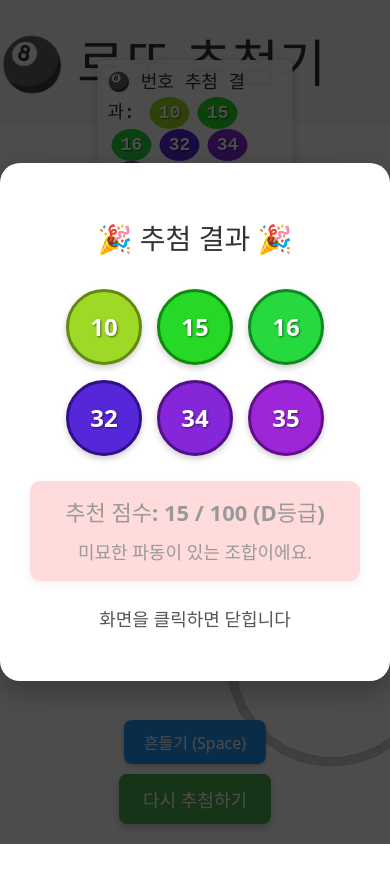
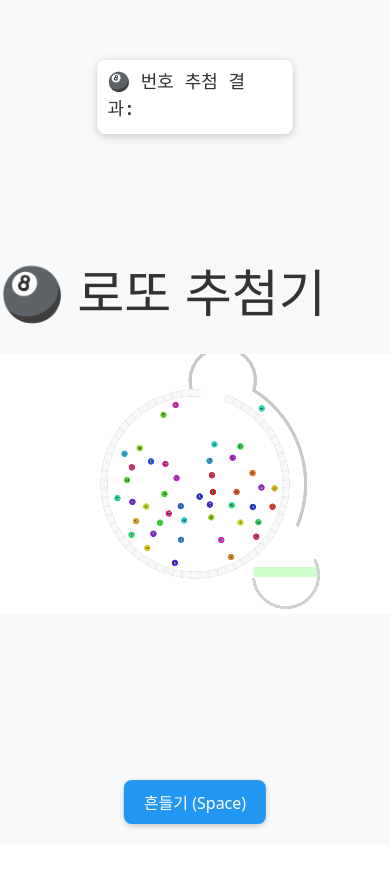
Before and after one commit to Rakk4403/lotto645, a React (Vite) app: page / in a window 390 px wide. Shown: the top 882 px of the page. After the commit the page ends 844 px from the top, so only its background shows below. Built offline with nearby package versions, Linux system fonts and the light colour scheme.

Commit message:
feat: Enhance rendering and scaling logic for Balls and Machine components; improve performance and visual clarity

```diff
--- a/src/components/Balls.ts
+++ b/src/components/Balls.ts
@@ -50,8 +50,14 @@ export function createBalls(
       return;
     }
 
-    // 디버깅용 로그
-    console.log(`렌더링 이벤트 발생, 공 ${balls.length}개 처리`);
+    // 디버깅용 로그는 필요 시에만 활성화
+    // console.log(`렌더링 이벤트 발생, 공 ${balls.length}개 처리`);
+
+    // 화면 크기에 맞게 텍스트 크기 조정을 위한 스케일 계산
+    const canvas = engine.render.canvas;
+    const scaleX = canvas.width / (engine.render.options.width || 1200);
+    const scaleY = canvas.height / (engine.render.options.height || 800);
+    const renderScale = Math.min(scaleX, scaleY);
 
     // 모든 공에 대해 번호 텍스트 렌더링
     for (const ball of balls) {
@@ -63,16 +69,18 @@ export function createBalls(
       // 현재 변환을 저장
       context.save();
 
-      // 텍스트 스타일 설정 (더 크고 굵게)
+      // 텍스트 크기를 화면 크기와 공 크기에 맞게 조정
+      // 최소 크기 제한을 두어 작은 화면에서도 읽을 수 있게 함
       const fontSize = Math.max(
-        Math.floor(containerConfig.ballRadius * 0.9),
-        16
+        Math.floor(containerConfig.ballRadius * 0.8),
+        Math.min(14, containerConfig.ballRadius * 0.7)
       );
+
       context.font = `bold ${fontSize}px Arial, sans-serif`;
 
       // 텍스트 테두리 그리기 (검은색)
       context.strokeStyle = "#000000";
-      context.lineWidth = 3;
+      context.lineWidth = Math.max(2, 3 * renderScale); // 최소 두께 보장
       context.textAlign = "center";
       context.textBaseline = "middle";
       context.strokeText(ballNumber, pos.x, pos.y);
@@ -128,14 +136,19 @@ export function createBalls(
 function createBallTexture(number: number, size: number): string {
   // 캔버스 생성
   const canvas = document.createElement("canvas");
-  canvas.width = size;
-  canvas.height = size;
+
+  // 선명한 텍스처를 위해 디바이스 픽셀 비율 고려
+  const pixelRatio = window.devicePixelRatio / 2 || 1;
+  const adjustedSize = size * pixelRatio;
+
+  canvas.width = adjustedSize;
+  canvas.height = adjustedSize;
   const ctx = canvas.getContext("2d");
 
   if (!ctx) return "";
 
   // 배경 원 그리기
-  const radius = size / 2;
+  const radius = adjustedSize / 2;
   ctx.beginPath();
   ctx.arc(radius, radius, radius, 0, Math.PI * 2);
   ctx.closePath();
@@ -145,14 +158,22 @@ function createBallTexture(number: number, size: number): string {
   ctx.fillStyle = `hsl(${hue}, 70%, 50%)`;
   ctx.fill();
 
-  // 텍스트 그리기
-  ctx.font = `bold ${Math.max(size / 2.5, 16)}px Arial, sans-serif`;
+  // 테두리 추가 - 약간 얇게 조정
+  // ctx.strokeStyle = `hsl(${hue}, 80%, 30%)`;
+  // ctx.lineWidth = 1;
+  // ctx.stroke();
+
+  // 텍스트 그리기 - 디바이스 픽셀 비율 고려하고 크기 조정
+  ctx.font = `bold ${Math.max(
+    adjustedSize / 2.5,
+    16 * pixelRatio
+  )}px Arial, sans-serif`;
   ctx.textAlign = "center";
   ctx.textBaseline = "middle";
 
-  // 텍스트 외곽선
+  // 텍스트 외곽선 - 두께 미세 조정
   ctx.strokeStyle = "#000000";
-  ctx.lineWidth = 4;
+  ctx.lineWidth = 3 * pixelRatio;
   ctx.strokeText(number.toString(), radius, radius);
 
   // 텍스트 내용
--- a/src/components/Engine.ts
+++ b/src/components/Engine.ts
@@ -13,6 +13,7 @@ function getRenderOptions(opt: {
     showCollisions: false, // 디버깅 옵션 비활성화
     showPositions: false, // 디버깅 옵션 비활성화
     showBounds: false, // 디버깅 옵션 비활성화
+    pixelRatio: window.devicePixelRatio || 1, // 디바이스 픽셀 비율 적용하여 선명하게 렌더링
   };
 }
 // 클린업 함수
@@ -40,12 +41,14 @@ export function initPhysicsEngine({
   const Runner = Matter.Runner;
 
   const engine = Engine.create({});
+  // 작은 화면에서도 충돌 감지가 잘 되도록 계산 반복 수 고정
   engine.positionIterations = 12; // 기본 6 → 더 정밀한 위치 계산
   engine.velocityIterations = 8; // 기본 4 → 충돌 후 반응 개선
 
-  // Matter.Engine.update(engine, 1000 / 60); // 초기 업데이트
+  // 더 안정적인 계산을 위해 고정된 타임스텝 사용
   const runner = Runner.create({
-    delta: 1000 / 120,
+    delta: 1000 / 120, // 120 FPS로 고정 (충돌 안정성 향상)
+    isFixed: true, // 고정 타임스텝 사용
   });
 
   const render = Render.create({
@@ -54,5 +57,11 @@ export function initPhysicsEngine({
     options: getRenderOptions({ width, height }),
   });
 
+  // 렌더러가 생성되면 캔버스 CSS 크기 조정
+  if (render.canvas) {
+    render.canvas.style.width = "100%";
+    render.canvas.style.height = "100%";
+  }
+
   return { engine, render, runner };
 }
--- a/src/components/Machine.tsx
+++ b/src/components/Machine.tsx
@@ -1,15 +1,37 @@
+import { useState, useEffect } from "react";
 import { useLotteryMachine } from "../hooks/useLotteryMachine";
 import { BallPopup } from "./BallPopup";
 import { BallResults } from "./BallResults";
 import { RestartButton } from "./RestartButton";
+import { getRenderScale } from "../utils/BallUtils";
+
+const DEFAULT_WIDTH = 1200;
+const DEFAULT_HEIGHT = 800;
 
 export function Machine() {
-  // 창 크기 계산
-  const { innerWidth, innerHeight } = window;
-  const width = Math.min(innerWidth, 1200);
-  const height = Math.min(innerHeight, 800);
+  // 창 크기 상태 관리
+  const [dimensions, setDimensions] = useState({
+    width: Math.min(window.innerWidth, DEFAULT_WIDTH),
+    height: Math.min(window.innerHeight, DEFAULT_HEIGHT),
+  });
 
-  // 로또 머신 훅 사용
+  // 렌더링 스케일 계산
+  const renderScale = getRenderScale(dimensions.width, dimensions.height);
+
+  // 창 크기 변경 감지
+  useEffect(() => {
+    const handleResize = () => {
+      setDimensions({
+        width: Math.min(window.innerWidth, DEFAULT_WIDTH),
+        height: Math.min(window.innerHeight, DEFAULT_HEIGHT),
+      });
+    };
+
+    window.addEventListener("resize", handleResize);
+    return () => window.removeEventListener("resize", handleResize);
+  }, []);
+
+  // 로또 머신 훅 사용 (물리 엔진 차원에서의 크기는 고정)
   const {
     exitedBalls,
     showPopup,
@@ -17,7 +39,7 @@ export function Machine() {
     restartGame,
     sceneRef,
     handleShake,
-  } = useLotteryMachine(width, height);
+  } = useLotteryMachine(DEFAULT_WIDTH, DEFAULT_HEIGHT); // 물리 계산은 항상 고정 사이즈로
 
   // 최대 6개 공만 표시
   const drawnBalls = [...exitedBalls.slice(0, 6)];
@@ -30,9 +52,36 @@ export function Machine() {
       {/* 다시 시작 버튼 */}
       <RestartButton onRestart={restartGame} show={exitedBalls.length >= 6} />
 
-      {/* 물리 엔진 렌더링 영역 */}
-      <div style={{ position: "relative", width: "100%", height: "100%" }}>
-        <div ref={sceneRef} />
+      {/* 물리 엔진 렌더링 영역 - 시각적 스케일링만 적용 */}
+      <div
+        style={{
+          position: "relative",
+          width: "100%",
+          height: "100%",
+          display: "flex",
+          justifyContent: "center",
+          alignItems: "center",
+          overflow: "hidden",
+        }}
+      >
+        <div
+          style={{
+            width: `${DEFAULT_WIDTH * renderScale}px` /* 렌더링 스케일 적용 */,
+            height: `${
+              DEFAULT_HEIGHT * renderScale
+            }px` /* 렌더링 스케일 적용 */,
+            position: "relative",
+          }}
+        >
+          <div
+            ref={sceneRef}
+            style={{
+              width: "100%",
+              height: "100%",
+              transformOrigin: "center center" /* 원점을 중앙으로 설정 */,
+            }}
+          />
+        </div>
       </div>
 
       {/* 공 추첨 완료 팝업 */}
--- a/src/hooks/useLotteryMachine.ts
+++ b/src/hooks/useLotteryMachine.ts
@@ -150,7 +150,16 @@ export function useLotteryMachine(
     basketSensorRef.current = createBasketSensor(sensorConfig, engine);
 
     // 가이드 벽 설정
-    setupGuideWalls(containerConfig, Config.EXIT_ANGLE, engine);
+    setupGuideWalls(
+      {
+        x: containerConfig.x,
+        y: containerConfig.y,
+        radius: containerConfig.radius,
+        ballRadius: containerConfig.ballRadius,
+      },
+      Config.EXIT_ANGLE,
+      engine
+    );
 
     // 바구니 생성
     const basketWidth = 200;
--- a/src/utils/BallUtils.ts
+++ b/src/utils/BallUtils.ts
@@ -18,3 +18,21 @@ export const getBallColorWithBorder = (ballNumber: string) => {
     borderColor: `hsl(${hue}, 80%, 30%)`,
   };
 };
+
+/**
+ * 화면 크기에 따른 렌더링 비율 계산
+ * 물리 엔진은 그대로 두고 시각적 표현만 조정
+ */
+export const getRenderScale = (
+  width: number,
+  height: number,
+  referenceWidth = 1200,
+  referenceHeight = 800
+): number => {
+  // 기준 크기와 현재 화면 크기의 비율을 계산
+  const widthRatio = width / referenceWidth;
+  const heightRatio = height / referenceHeight;
+
+  // 더 작은 비율을 렌더링 스케일로 사용
+  return Math.min(widthRatio, heightRatio);
+};
```
